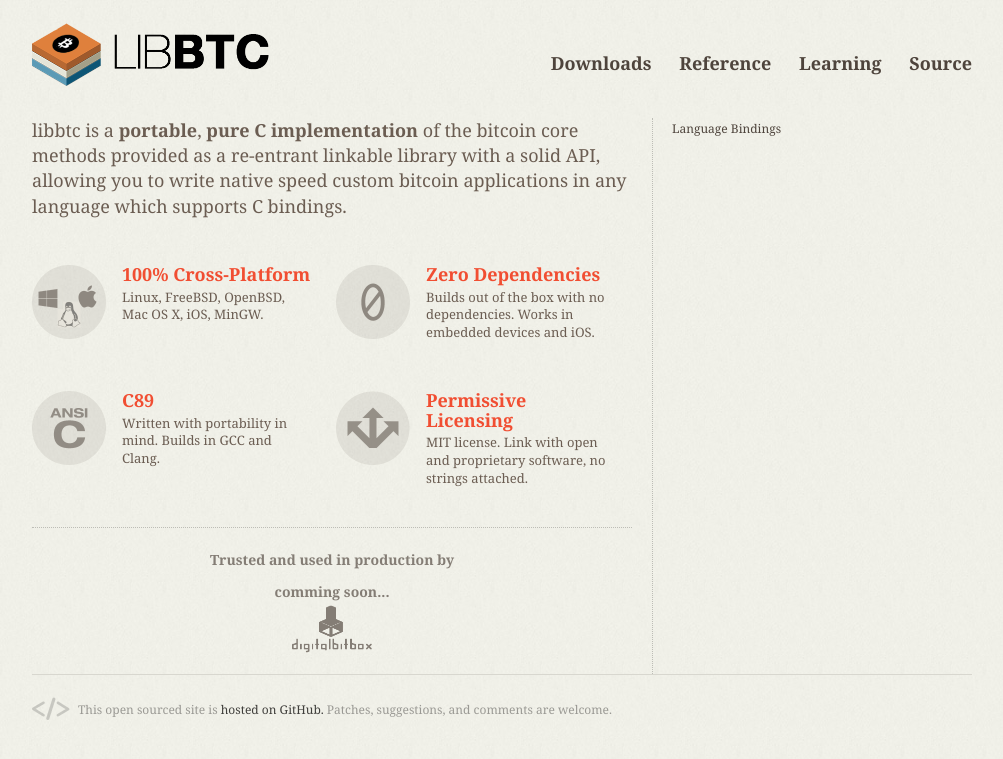
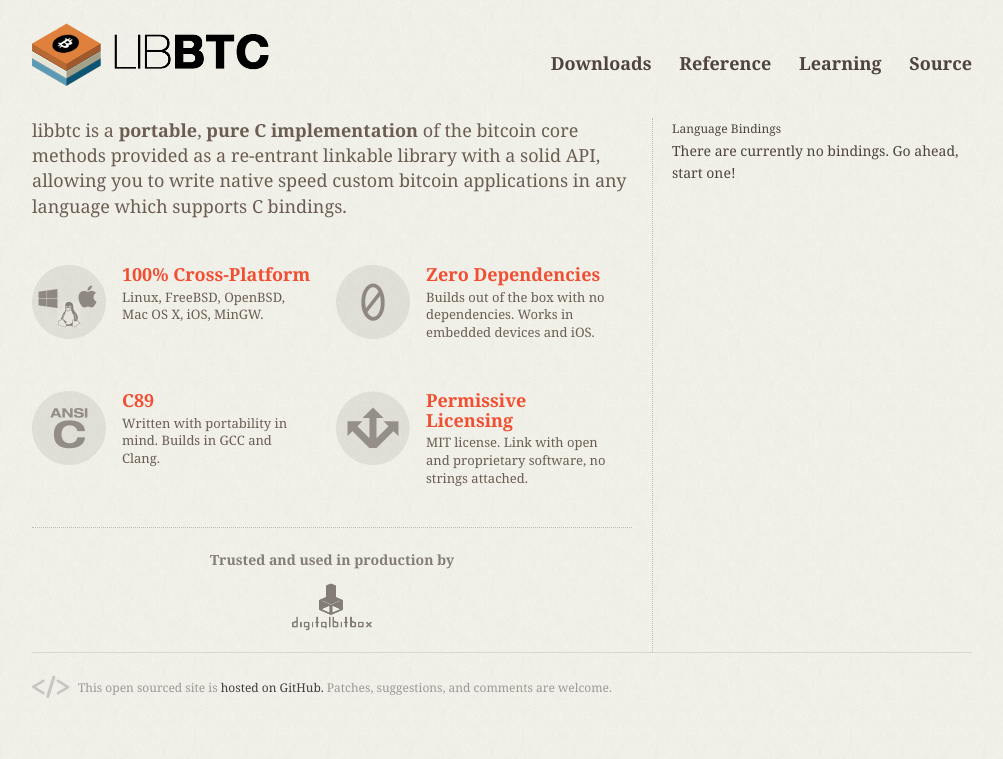
Before and after one commit to libbtc/libbtc.github.io, a Jekyll site: the page built from index.html, in a window 1280 px wide. Shown: the top 759 px of the page, without its empty margins (138-1141 px from the left). Built offline with Jekyll 4.4.1, drawn with Linux system fonts in a browser that asks for light colours; Markdown is read by kramdown in place of the engine named in the settings; comment, search, counter and statistics services are not loaded.

```diff
--- a/index.html
+++ b/index.html
@@ -34,7 +34,6 @@ layout: default
 	</section>
 	<section id='production-usage'>
 		<h5>Trusted and used in production by</h5>
-		comming soon...
 		<div class="row">
 			<img src="images/libbtc/logo-dbb@2x.png" alt="Digital Bitbox" width="84" height="50" />
 		</div>
@@ -52,6 +51,7 @@ layout: default
 </div>
 <aside id='sidebar'>
 	<h5>Language Bindings</h5>
+    There are currently no bindings. Go ahead, start one!
     <!--
 	<ul id='primary-languages'>
 		<li id='rugged'>
```
